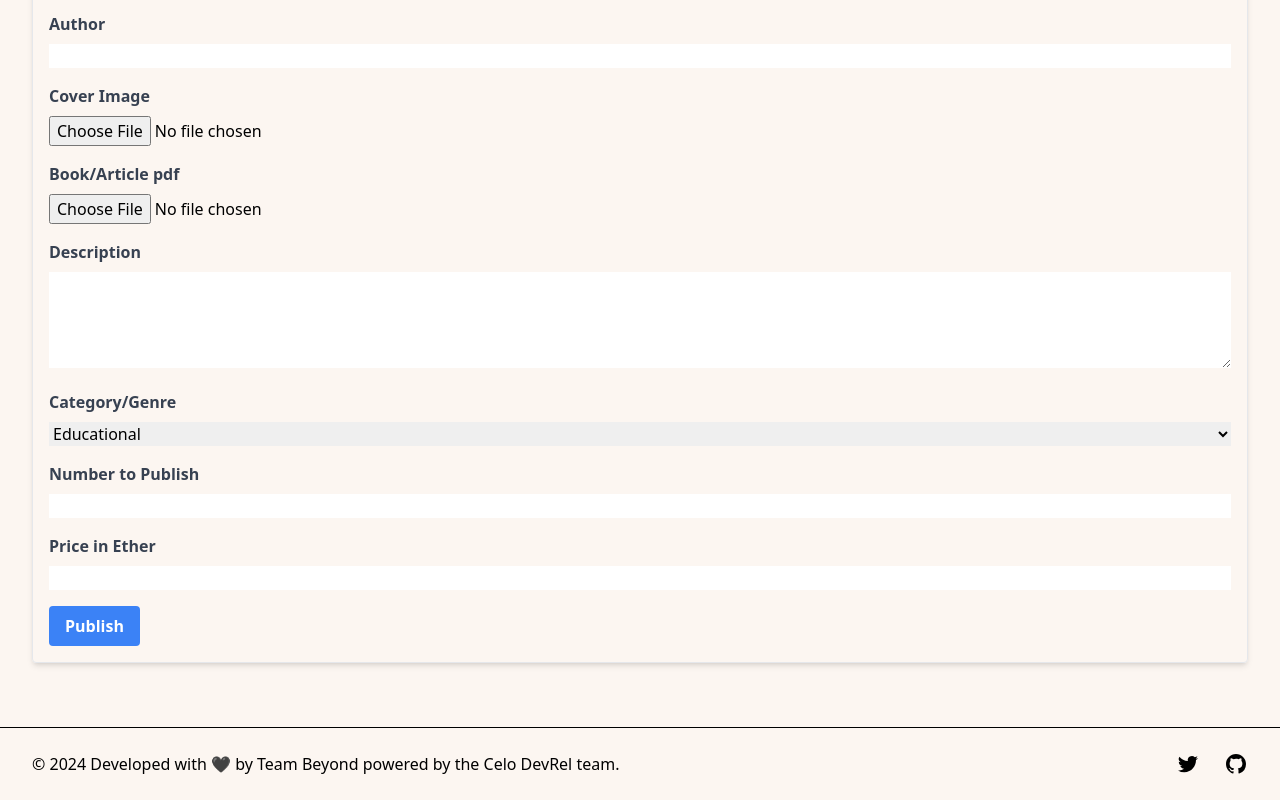
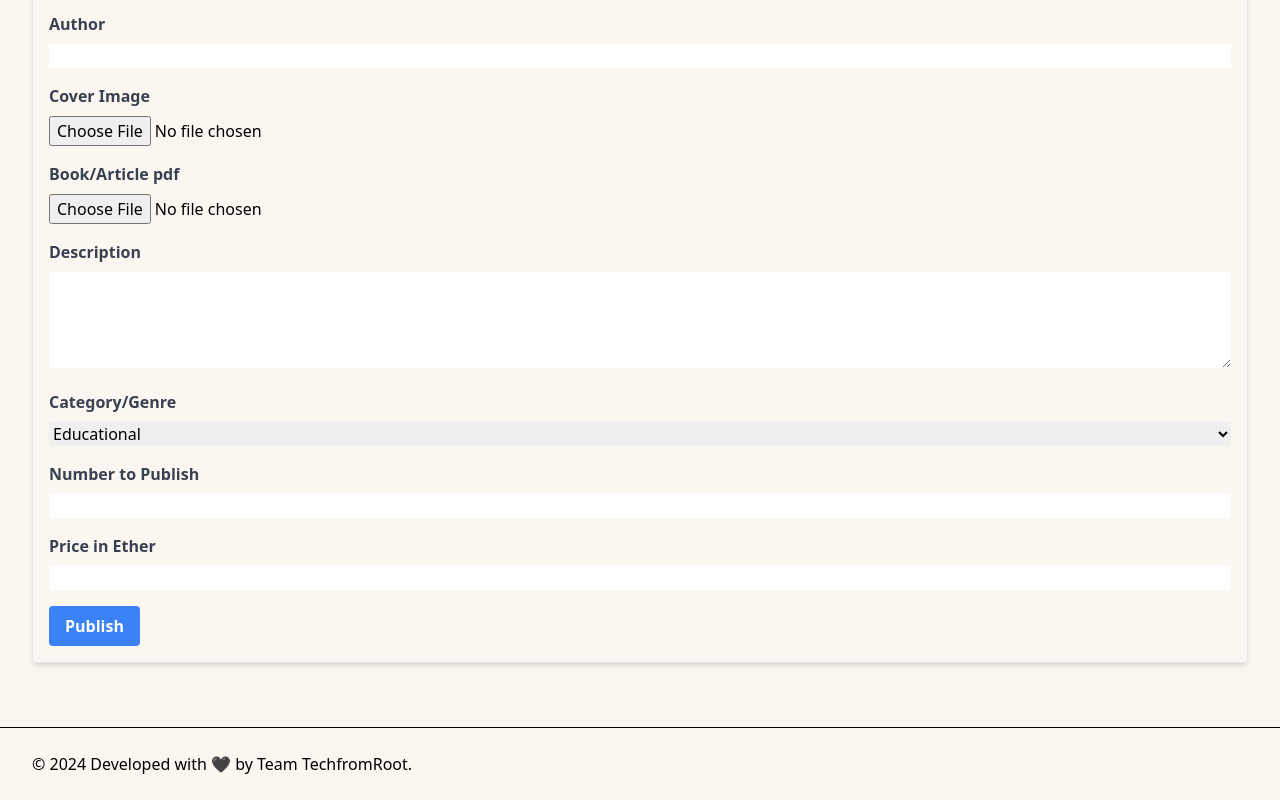
Before and after one commit to ceasar28/Akwukwo, a Next.js app in the folder packages/react-app/: page /publish in a window 1280 px wide. Shown: the part 206-1006 px from the top of the page. Built offline with nearby package versions, Linux system fonts and the light colour scheme; what @celo/rainbowkit-celo, wagmi would draw is missing.

Commit message:
Update Footer.tsx

```diff
--- a/packages/react-app/components/Footer.tsx
+++ b/packages/react-app/components/Footer.tsx
@@ -3,28 +3,28 @@
 };
 
 const navigation = [
-  {
-    name: "Twitter",
-    href: "https://twitter.com/CeloDevs",
-    icon: (props: Props) => (
-      <svg fill="currentColor" viewBox="0 0 24 24" {...props}>
-        <path d="M8.29 20.251c7.547 0 11.675-6.253 11.675-11.675 0-.178 0-.355-.012-.53A8.348 8.348 0 0022 5.92a8.19 8.19 0 01-2.357.646 4.118 4.118 0 001.804-2.27 8.224 8.224 0 01-2.605.996 4.107 4.107 0 00-6.993 3.743 11.65 11.65 0 01-8.457-4.287 4.106 4.106 0 001.27 5.477A4.072 4.072 0 012.8 9.713v.052a4.105 4.105 0 003.292 4.022 4.095 4.095 0 01-1.853.07 4.108 4.108 0 003.834 2.85A8.233 8.233 0 012 18.407a11.616 11.616 0 006.29 1.84" />
-      </svg>
-    ),
-  },
-  {
-    name: "GitHub",
-    href: "https://github.com/celo-org/celo-composer",
-    icon: (props: Props) => (
-      <svg fill="currentColor" viewBox="0 0 24 24" {...props}>
-        <path
-          fillRule="evenodd"
-          d="M12 2C6.477 2 2 6.484 2 12.017c0 4.425 2.865 8.18 6.839 9.504.5.092.682-.217.682-.483 0-.237-.008-.868-.013-1.703-2.782.605-3.369-1.343-3.369-1.343-.454-1.158-1.11-1.466-1.11-1.466-.908-.62.069-.608.069-.608 1.003.07 1.531 1.032 1.531 1.032.892 1.53 2.341 1.088 2.91.832.092-.647.35-1.088.636-1.338-2.22-.253-4.555-1.113-4.555-4.951 0-1.093.39-1.988 1.029-2.688-.103-.253-.446-1.272.098-2.65 0 0 .84-.27 2.75 1.026A9.564 9.564 0 0112 6.844c.85.004 1.705.115 2.504.337 1.909-1.296 2.747-1.027 2.747-1.027.546 1.379.202 2.398.1 2.651.64.7 1.028 1.595 1.028 2.688 0 3.848-2.339 4.695-4.566 4.943.359.309.678.92.678 1.855 0 1.338-.012 2.419-.012 2.747 0 .268.18.58.688.482A10.019 10.019 0 0022 12.017C22 6.484 17.522 2 12 2z"
-          clipRule="evenodd"
-        />
-      </svg>
-    ),
-  },
+  // {
+  //   name: "Twitter",
+  //   href: "https://twitter.com/CeloDevs",
+  //   icon: (props: Props) => (
+  //     <svg fill="currentColor" viewBox="0 0 24 24" {...props}>
+  //       <path d="M8.29 20.251c7.547 0 11.675-6.253 11.675-11.675 0-.178 0-.355-.012-.53A8.348 8.348 0 0022 5.92a8.19 8.19 0 01-2.357.646 4.118 4.118 0 001.804-2.27 8.224 8.224 0 01-2.605.996 4.107 4.107 0 00-6.993 3.743 11.65 11.65 0 01-8.457-4.287 4.106 4.106 0 001.27 5.477A4.072 4.072 0 012.8 9.713v.052a4.105 4.105 0 003.292 4.022 4.095 4.095 0 01-1.853.07 4.108 4.108 0 003.834 2.85A8.233 8.233 0 012 18.407a11.616 11.616 0 006.29 1.84" />
+  //     </svg>
+  //   ),
+  // },
+  // {
+  //   name: "GitHub",
+  //   href: "https://github.com/celo-org/celo-composer",
+  //   icon: (props: Props) => (
+  //     <svg fill="currentColor" viewBox="0 0 24 24" {...props}>
+  //       <path
+  //         fillRule="evenodd"
+  //         d="M12 2C6.477 2 2 6.484 2 12.017c0 4.425 2.865 8.18 6.839 9.504.5.092.682-.217.682-.483 0-.237-.008-.868-.013-1.703-2.782.605-3.369-1.343-3.369-1.343-.454-1.158-1.11-1.466-1.11-1.466-.908-.62.069-.608.069-.608 1.003.07 1.531 1.032 1.531 1.032.892 1.53 2.341 1.088 2.91.832.092-.647.35-1.088.636-1.338-2.22-.253-4.555-1.113-4.555-4.951 0-1.093.39-1.988 1.029-2.688-.103-.253-.446-1.272.098-2.65 0 0 .84-.27 2.75 1.026A9.564 9.564 0 0112 6.844c.85.004 1.705.115 2.504.337 1.909-1.296 2.747-1.027 2.747-1.027.546 1.379.202 2.398.1 2.651.64.7 1.028 1.595 1.028 2.688 0 3.848-2.339 4.695-4.566 4.943.359.309.678.92.678 1.855 0 1.338-.012 2.419-.012 2.747 0 .268.18.58.688.482A10.019 10.019 0 0022 12.017C22 6.484 17.522 2 12 2z"
+  //         clipRule="evenodd"
+  //       />
+  //     </svg>
+  //   ),
+  // },
 ];
 
 export default function Footer() {
@@ -47,8 +47,7 @@
         </div>
         <div className="mt-8 md:order-1 md:mt-0">
           <p className="text-center text-base text-black">
-            &copy; {new Date().getFullYear()} Developed with 🖤 by Team Beyond
-            powered by the Celo DevRel team.
+            &copy; {new Date().getFullYear()} Developed with 🖤 by Team TechfromRoot.
           </p>
         </div>
       </div>
```
